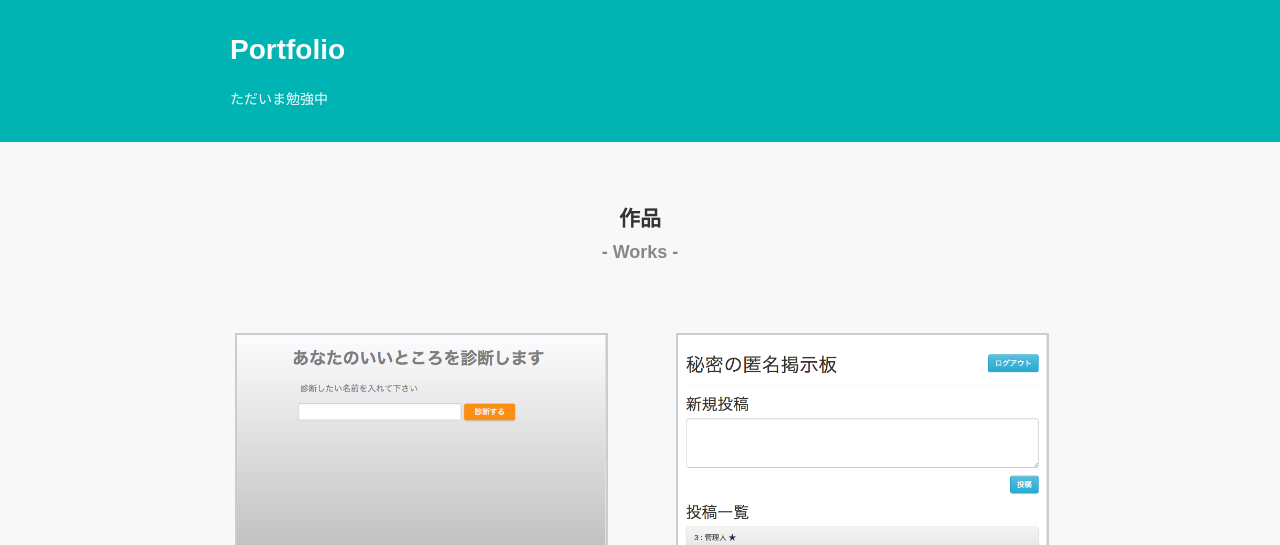
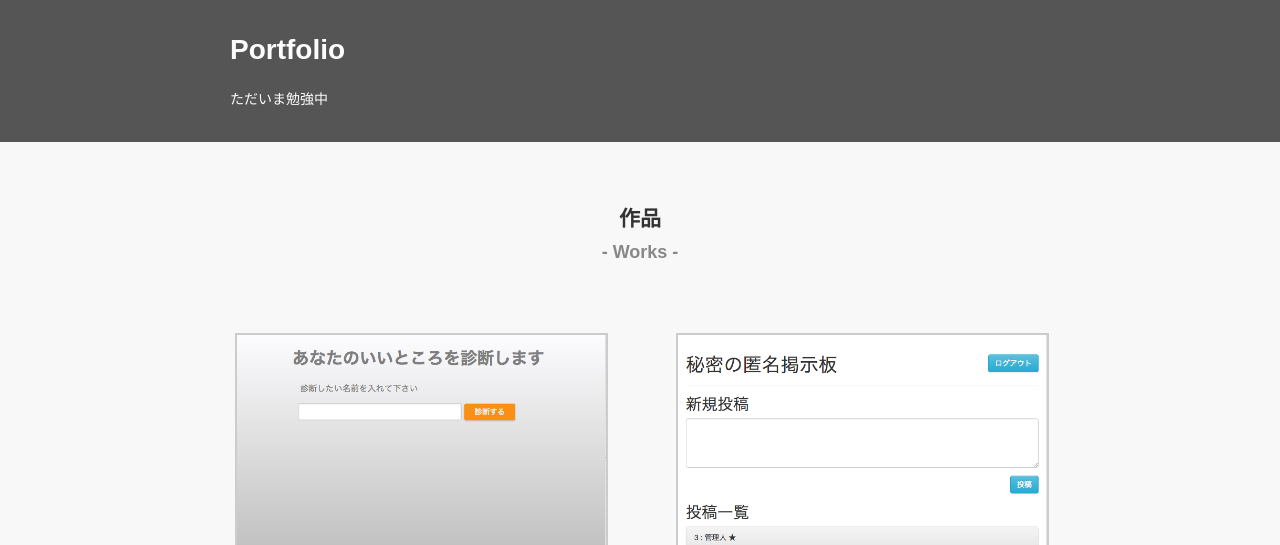
Before and after one commit to tkynyk/portfolio, a plain HTML site: page index.html in a window 1280 px wide. Shown: the top 545 px of the page. Drawn offline with Linux system fonts and the light colour scheme.

Commit message:
cssの改善

```diff
--- a/styles.css
+++ b/styles.css
@@ -47,7 +47,7 @@ img:hover {
 
 /* header */
 header {
-  background: #01b4b4;
+  background: #555;
   color: #fcfcfc;
   padding: 15px;
 }
```
